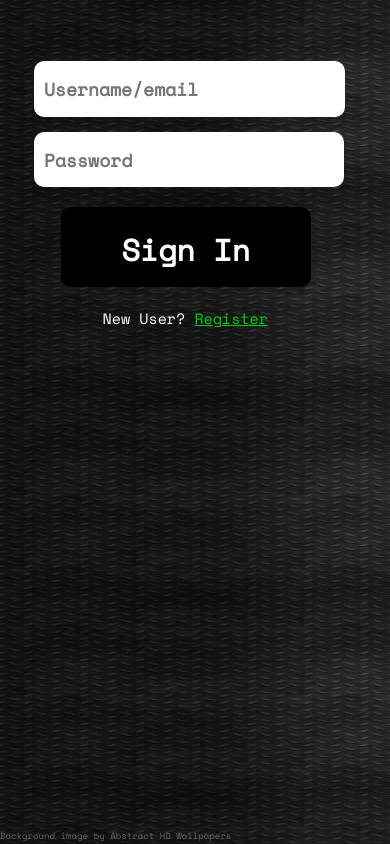
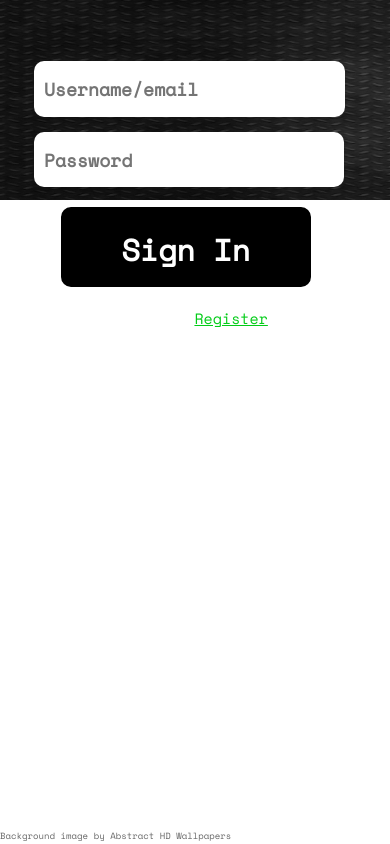
Before and after one commit to isugars/Senior-Project, a PHP site: page / in a window 390 px wide. Run offline with PHP 8.4, Linux system fonts and the light colour scheme.

Commit message:
css responsive

```diff
--- a/web/login.css
+++ b/web/login.css
@@ -6,7 +6,7 @@ html, body {
     width: 100%;
     height: 100%;
     background-size: 100%, 100%;
-    background: url("Images/banner.jpg") repeat-y;
+    background: url("Images/banner.jpg") repeat-x, repeat-y;
     margin: auto;
 }
 
```
